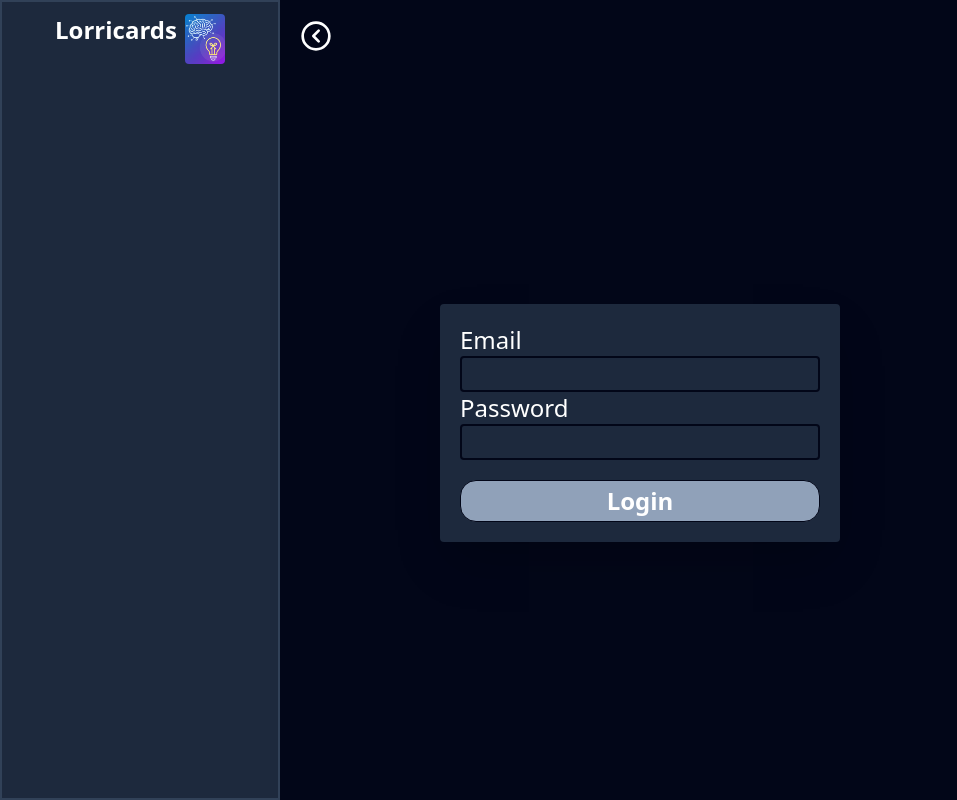
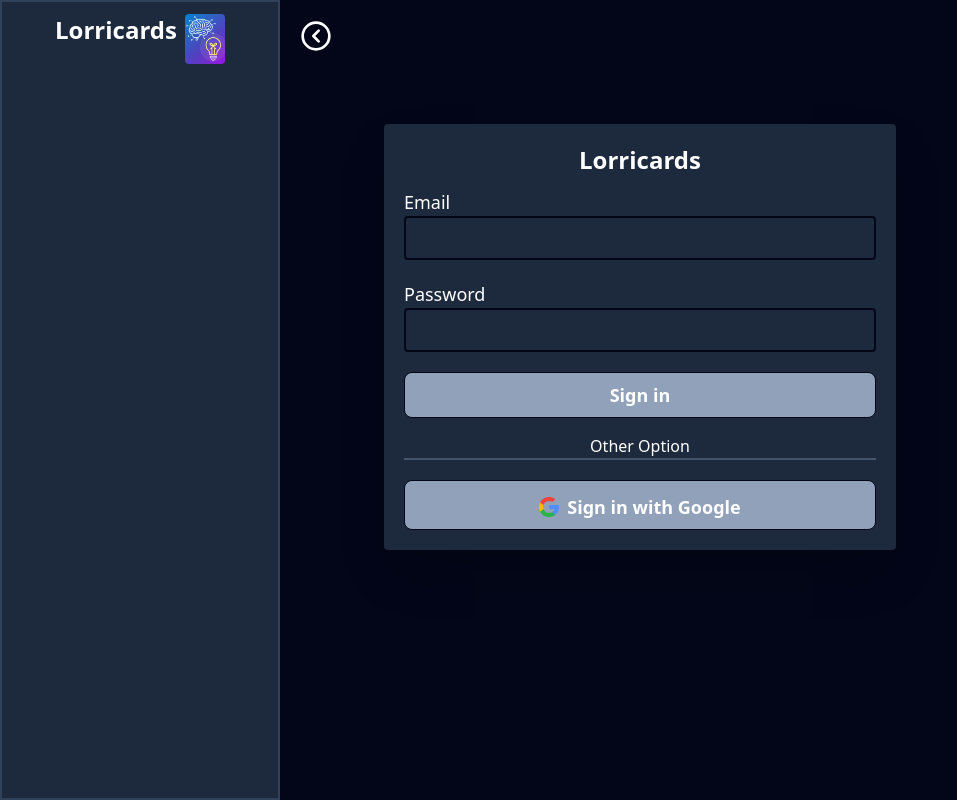
Before and after one commit to jeremydanielestrada/Lorricards, a React (Vite) app: page / in a window 1280 px wide. Shown: the whole page, without its empty margins (0-957 px from the left). Built offline with nearby package versions, Linux system fonts and the light colour scheme.

Commit message:
feat: add sign in with google component

```diff
--- a/src/components/auth/LoginForm.tsx
+++ b/src/components/auth/LoginForm.tsx
@@ -1,29 +1,29 @@
 function LoginForm() {
   return (
     <form>
-      <label htmlFor="email" className="text-2xl">
+      <label htmlFor="email" className="text-lg">
         Email
       </label>
       <input
         type="email"
         name="email"
-        className="border-2 p-1 border-slate-950  rounded w-full"
+        className="border-2 p-2 border-slate-950 mb-5 rounded w-full"
       />
 
-      <label htmlFor="password" className="text-2xl">
+      <label htmlFor="password" className="text-lg">
         Password
       </label>
       <input
         type="password"
         name="password"
-        className="border-2 p-1 border-slate-950  rounded w-full"
+        className="border-2 p-2 border-slate-950   rounded w-full"
       />
 
       <button
         type="submit"
-        className="rounded-2xl p-1 mt-5 bg-slate-400 border border-slate-950 w-full text-2xl font-bold cursor-pointer"
+        className="rounded-lg py-2 mt-5 bg-slate-400 border border-slate-950 w-full text-lg font-bold cursor-pointer"
       >
-        Login
+        Sign in
       </button>
     </form>
   );
--- /dev/null
+++ b/src/components/auth/SigninWithGoogle.tsx
@@ -0,0 +1,16 @@
+function SigninWithGoogle() {
+  return (
+    <>
+      <button className="flex align-middle justify-center space-x-2 rounded-lg py-2 mt-5 bg-slate-400 border border-slate-950 w-full text-lg font-bold cursor-pointer">
+        <img
+          src="/public/images/google.png"
+          alt="google logo"
+          className="w-5 h-5 mt-2"
+        />
+        <span className="mt-1">Sign in with Google</span>
+      </button>
+    </>
+  );
+}
+
+export default SigninWithGoogle;
--- a/src/components/pages/Login.tsx
+++ b/src/components/pages/Login.tsx
@@ -1,9 +1,20 @@
 import LoginForm from "../auth/LoginForm";
+import SigninWithGoogle from "../auth/SigninWithGoogle";
 
 function Login() {
   return (
-    <div className="bg-slate-800  w-100 p-5 m-5 rounded shadow-2xl mx-auto my-50">
+    <div className="bg-slate-800  p-5 m-5 rounded shadow-2xl mx-auto  md:w-lg ">
+      <div>
+        <h2 className="text-center pb-3 text-2xl font-extrabold">Lorricards</h2>
+      </div>
       <LoginForm />
+
+      <div>
+        <p className="text-center my-4  border-b-2 border-slate-600">
+          Other Option
+        </p>
+        <SigninWithGoogle />
+      </div>
     </div>
   );
 }
```
Also changed, not shown: public/images/google.png (added).
